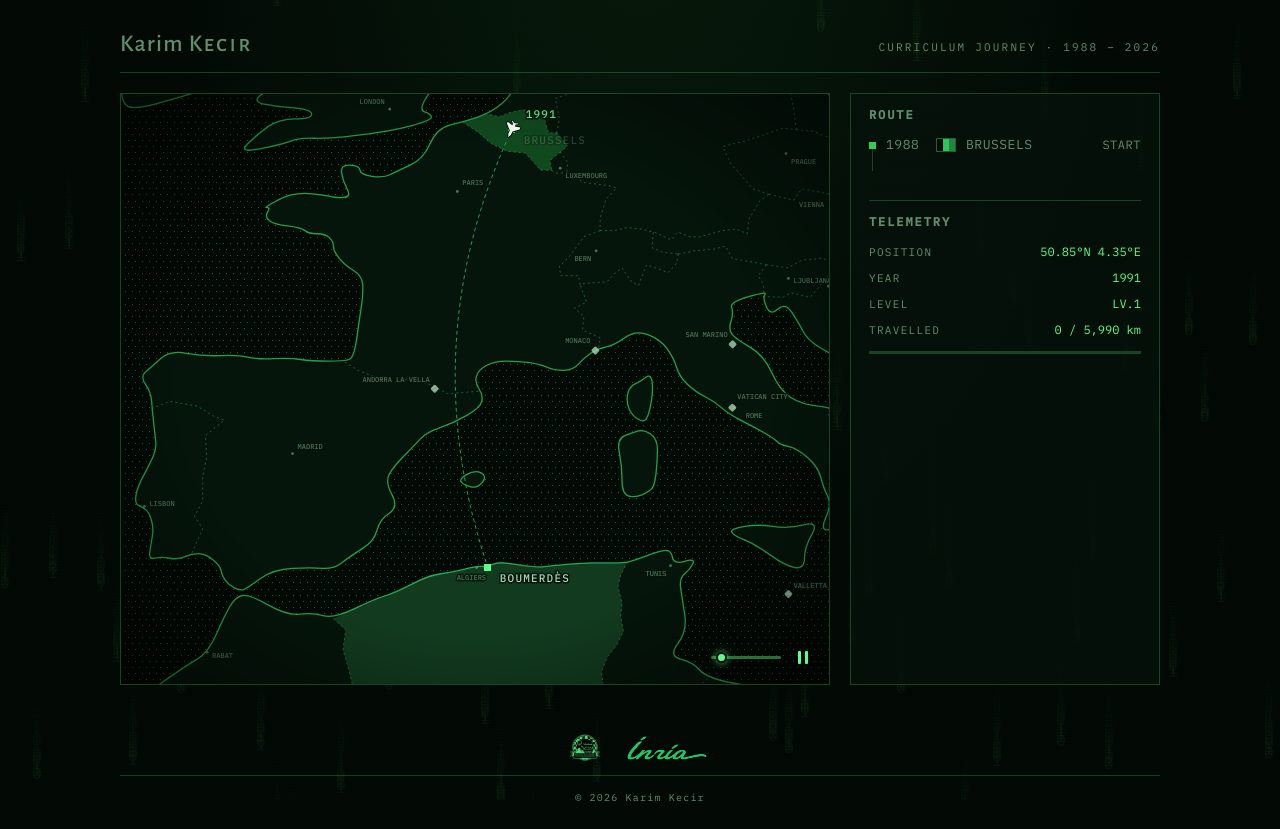
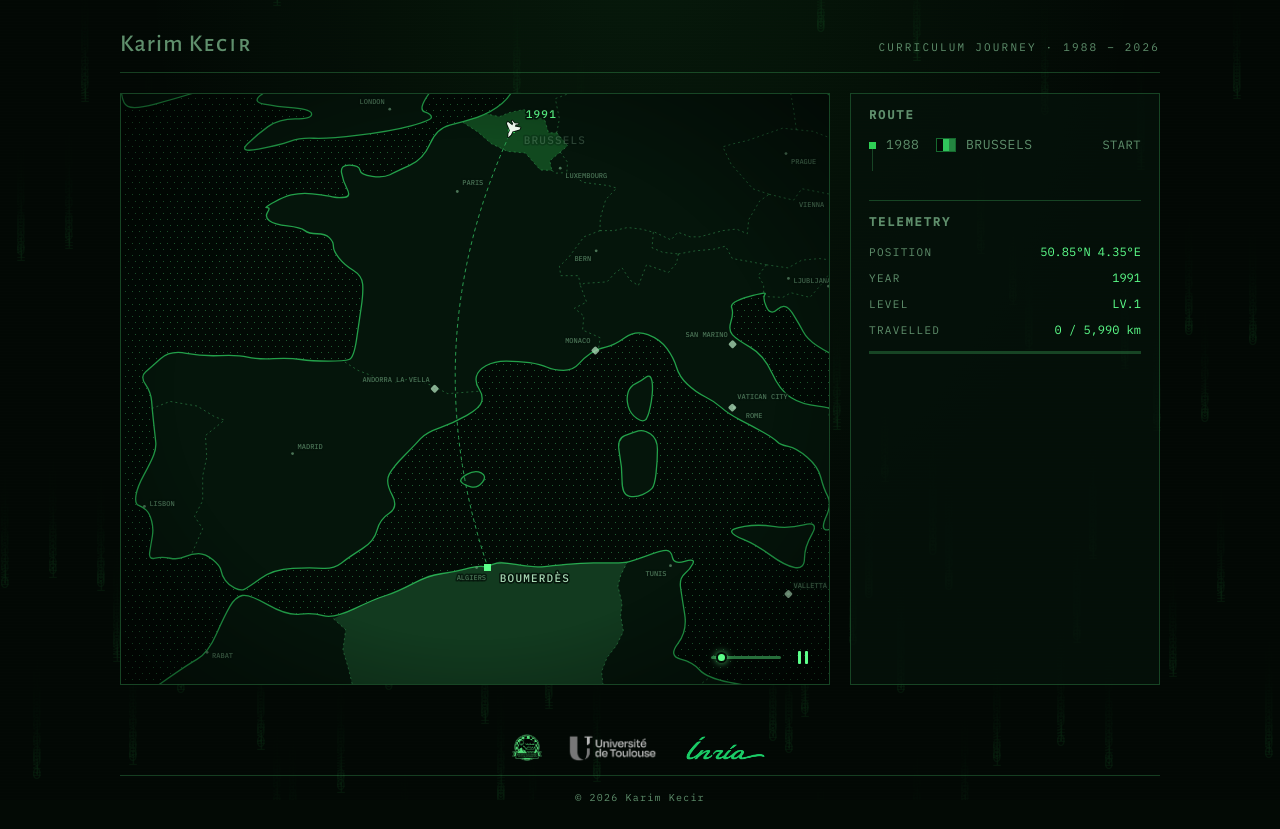
Before and after one commit to kecir/kecir-website, a plain HTML site: page index.html in a window 1280 px wide. Drawn offline with nearby package versions, Linux system fonts and the light colour scheme; animation ran at ten frames a second.

Commit message:
Add linked Université de Toulouse logo

```diff
--- a/index.html
+++ b/index.html
@@ -50,6 +50,9 @@
   <a class="umbb-link" href="https://www.univ-boumerdes.dz" target="_blank" rel="noopener noreferrer" aria-label="University of Boumerdès">
     <img class="umbb-logo" src="img/logos/umbb_wb.png" alt="University of Boumerdès" loading="lazy">
   </a>
+  <a href="https://www.utoulouse.fr/" target="_blank" rel="noopener noreferrer" aria-label="Université de Toulouse">
+    <img src="img/logos/univ_toulouse.png" alt="Université de Toulouse" loading="lazy">
+  </a>
   <a href="https://www.inria.fr/" target="_blank" rel="noopener noreferrer" aria-label="Inria">
     <img src="img/logos/inr_logo_blanc.png" alt="Inria" loading="lazy">
   </a>
```
